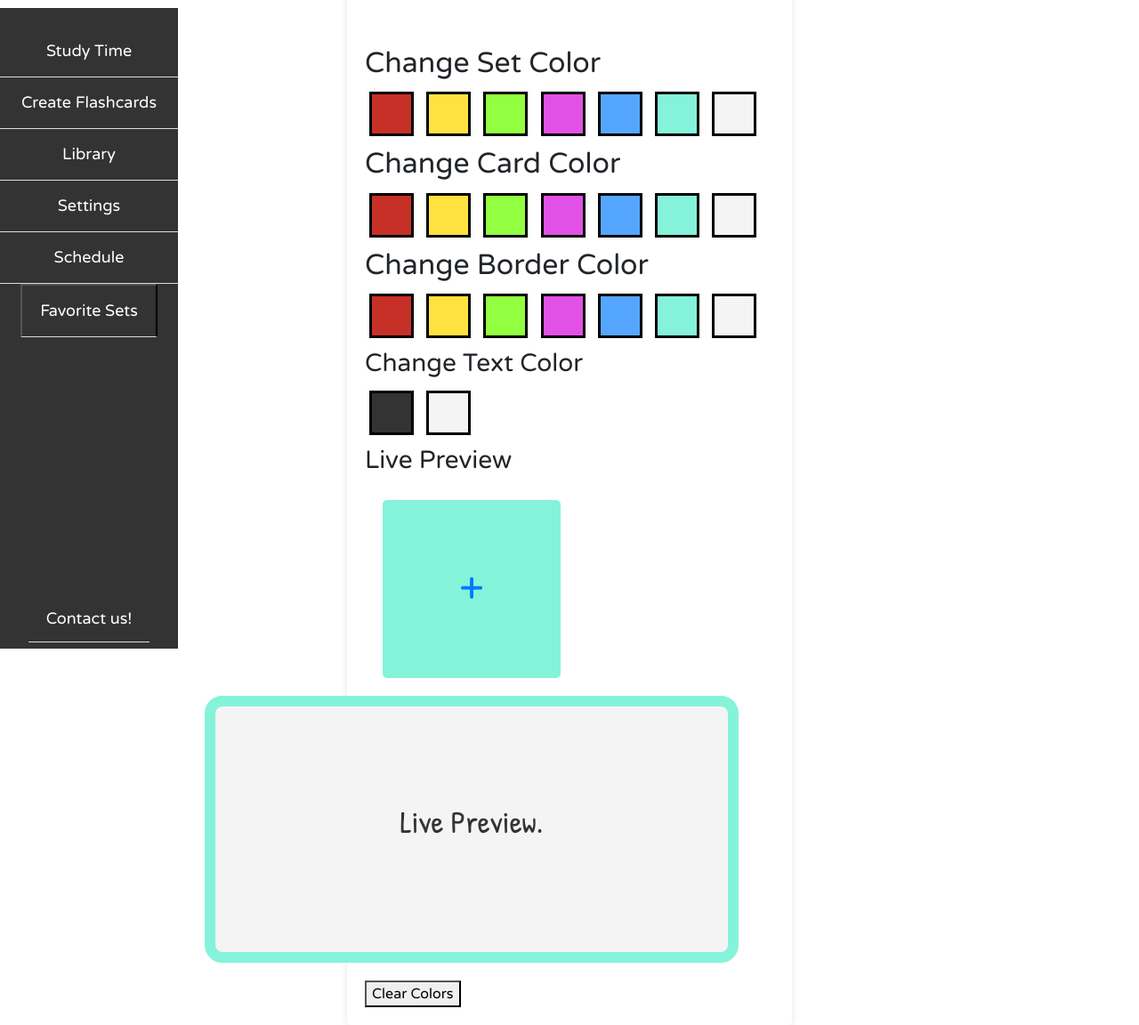
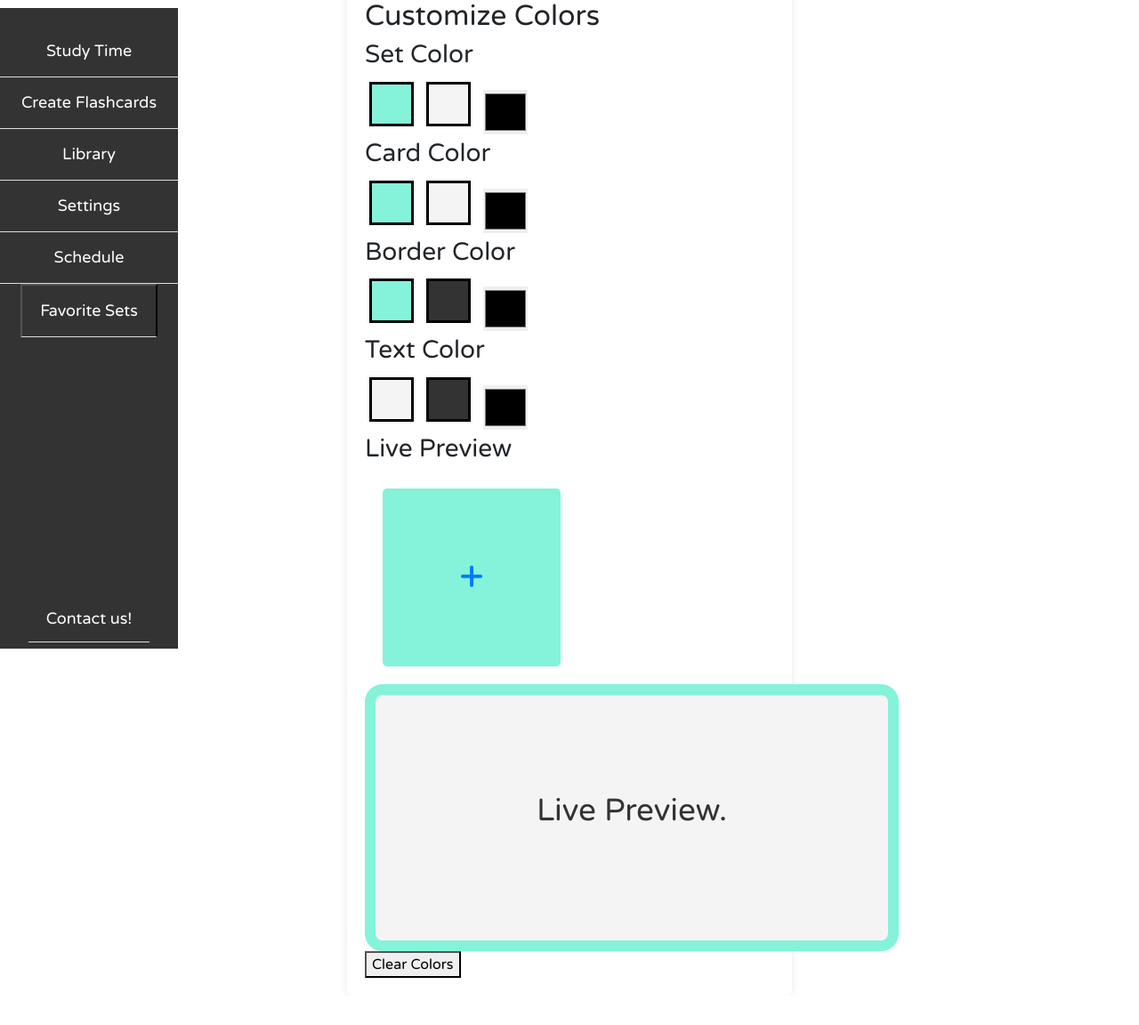
Before and after one commit to njgarner/CSC289-Flashcard-Generator, a Django app: page /customize/ in a window 1280 px wide. Shown: the part 71-1223 px from the top of the page at 89% size. After the commit the page ends 1170 px from the top, so only its background shows below. Run offline with Django 5.2, Linux system fonts and the light colour scheme; the visitor is signed in with stand-in values (Sample User, id 1); data that the repository does not hold is empty; some libraries are stand-ins or nearby versions.

Commit message:
Update customize.html
Enhanced + Added color picker for choosing any color/hue.

```diff
--- a/mysite/mysite/templates/customize.html
+++ b/mysite/mysite/templates/customize.html
@@ -3,17 +3,16 @@
 {% block title %}Customize - Flashlite{% endblock %}
 
 {% block main %}
-
     <!-- Internal CSS -->
-    <style media="screen">
-      :root{
+    <style>
+      :root {
         --setcolor: #84F3DA;
         --textcolor: #333333;
         --cardcolor: #f4f4f4;
         --bordercolor: #84F3DA;
       }
 
-      span {
+      span, input[type="color"] {
         width: 50px;
         height: 50px;
         margin: 5px;
@@ -23,12 +22,14 @@
         border-color: #000000;
       }
 
-      .add-box{
-        background-color: var(--setcolor); /* background color */
-        color: var(--textcolor); /* text color */
+      input[type="color"] {
+        border: none;
+        cursor: pointer;
+        padding: 0;
       }
 
-      .flashcard-text{
+      .add-box {
+        background-color: var(--setcolor);
         color: var(--textcolor);
       }
 
@@ -38,183 +39,129 @@
         border-color: var(--bordercolor);
         background-color: var(--cardcolor);
         color: var(--textcolor);
-        border-radius: 20px; /* Rounds out the border edges */
-        align-content: center; /* Centers the text to be in the middle of the flashcard */
-        padding-top: 15px;
-        padding-bottom: 15px;
-        padding-left: 10px;
-        padding-right: 10px
+        border-radius: 20px;
+        align-content: center;
+        padding: 15px 10px;
       }
 
-      .container{
+      .container {
         max-width: 500px;
-        margin: atuo;
+        margin: auto;
         background-color: #fff;
-        padding: 1px 20px 20px 20px;
+        padding: 20px;
         border-radius: 5px;
         box-shadow: 0 0 10px rgba(0, 0, 0, 0.1);
       }
     </style>
-    <!-- Main Content Section -->
+
+    <!-- Main Content -->
     <div class="container">
+      <h2>Customize Colors</h2>
 
-      <br><br><br>
-
-      <h2>Change Set Color</h2>
-      <!-- Main Content Section -->
-      <span class="set-color" data-color="#C63027" style="background-color: #C63027;"></span>
-      <span class="set-color" data-color="#FFE140" style="background-color: #FFE140;"></span>
-      <span class="set-color" data-color="#92FF40" style="background-color: #92FF40;"></span>
-      <span class="set-color" data-color="#E251E5" style="background-color: #E251E5;"></span>
-      <span class="set-color" data-color="#55A6FF" style="background-color: #55A6FF;"></span>
+      <!-- Set Color -->
+      <h3>Set Color</h3>
+      <div>
         <span class="set-color" data-color="#84F3DA" style="background-color: #84F3DA;"></span>
         <span class="set-color" data-color="#F4F4F4" style="background-color: #F4F4F4;"></span>
+        <input type="color" id="customSetColor">
+      </div>
 
-      <h2>Change Card Color</h2>
-      <!-- Main Content Section -->
-      <span class="card-color" data-color="#C63027" style="background-color: #C63027;"></span>
-      <span class="card-color" data-color="#FFE140" style="background-color: #FFE140;"></span>
-      <span class="card-color" data-color="#92FF40" style="background-color: #92FF40;"></span>
-      <span class="card-color" data-color="#E251E5" style="background-color: #E251E5;"></span>
-      <span class="card-color" data-color="#55A6FF" style="background-color: #55A6FF;"></span>
+      <!-- Card Color -->
+      <h3>Card Color</h3>
+      <div>
         <span class="card-color" data-color="#84F3DA" style="background-color: #84F3DA;"></span>
         <span class="card-color" data-color="#F4F4F4" style="background-color: #F4F4F4;"></span>
-
-      <h2>Change Border Color</h2>
-      <!-- Main Content Section -->
-      <span class="border-color" data-color="#C63027" style="background-color: #C63027;"></span>
-      <span class="border-color" data-color="#FFE140" style="background-color: #FFE140;"></span>
-      <span class="border-color" data-color="#92FF40" style="background-color: #92FF40;"></span>
-      <span class="border-color" data-color="#E251E5" style="background-color: #E251E5;"></span>
-      <span class="border-color" data-color="#55A6FF" style="background-color: #55A6FF;"></span>
-      <span class="border-color" data-color="#84F3DA" style="background-color: #84F3DA;"></span>
-      <span class="border-color" data-color="#F4F4F4" style="background-color: #F4F4F4;"></span>
-
-
-      <h3>Change Text Color</h3>
-      <!-- Main Content Section -->
-      <span class="text-color" data-color="#333333" style="background-color: #333333;"></span>
-      <span class="text-color" data-color="#F4F4F4" style="background-color: #F4F4F4;"></span>
-
-      <h3>Live Preview</h3>
-
-      <!-- Live Preview Set -->
-      <div class="flashcard-sets-list">
-        <button class="add-box">
-          <a href="">+</a>
-        </button>
-
-      <br><br><br>
-
-      <!-- Live Preview Flashcard -->
-      <div class="flashcard patrick-hand-regular" id="flashcard">
-        {% if flashcards %}
-            <p id="card-content" class="flashcard-text">{{ flashcards.0.question }}</p>
-        {% else %}
-            <p class="flashcard-text">Live Preview.</p>
-        {% endif %}
+        <input type="color" id="customCardColor">
       </div>
 
+      <!-- Border Color -->
+      <h3>Border Color</h3>
+      <div>
+        <span class="border-color" data-color="#84F3DA" style="background-color: #84F3DA;"></span>
+        <span class="border-color" data-color="#333333" style="background-color: #333333;"></span>
+        <input type="color" id="customBorderColor">
       </div>
 
-    <!-- Save Changes -->
-    <!-- Changes are saved automatically for live preview -->
+      <!-- Text Color -->
+      <h3>Text Color</h3>
+      <div>
+        <span class="text-color" data-color="#F4F4F4" style="background-color: #F4F4F4;"></span>
+        <span class="text-color" data-color="#333333" style="background-color: #333333;"></span>
+        <input type="color" id="customTextColor">
+      </div>
+
+      <!-- Live Preview -->
+      <h3>Live Preview</h3>
+      <div class="flashcard-sets-list">
+        <button class="add-box"><a href="">+</a></button>
+      </div>
+
+      <div class="flashcard">
+        <p class="flashcard-text">Live Preview.</p>
+      </div>
 
       <!-- Clear Colors / Restore Default -->
       <button id="clearColorsBtn">Clear Colors</button>
+    </div>
 
-<!-- JavaScript Section -->
+    <!-- JavaScript -->
     <script>
-// Helper function to save color to localStorage
-function saveColorToLocalStorage(key, value) {
-  localStorage.setItem(key, value);
+      function saveColor(key, cssVariable, color) {
+        localStorage.setItem(key, color);
+        document.documentElement.style.setProperty(cssVariable, color);
       }
 
-// Helper function to load color from localStorage
-function loadColorFromLocalStorage(key, cssVariable) {
-  const color = localStorage.getItem(key);
-  if (color) {
+      function loadColor(key, cssVariable, defaultColor) {
+        const color = localStorage.getItem(key) || defaultColor;
         document.documentElement.style.setProperty(cssVariable, color);
       }
-}
 
-// Set Color Event Listener
-let setcolor = document.querySelectorAll(".set-color");
-setcolor.forEach(function(element) {
+      function setupColorSelection(className, storageKey, cssVariable, inputId) {
+        // Predefined color buttons
+        document.querySelectorAll("." + className).forEach(element => {
           element.addEventListener("click", function() {
-      console.log('set button clicked');
-      console.log(this.dataset.color);
-      if (this.dataset.color) {
-          document.documentElement.style.setProperty("--setcolor", this.dataset.color);
-          saveColorToLocalStorage('setcolor', this.dataset.color);
-      }
+            let color = this.dataset.color;
+            saveColor(storageKey, cssVariable, color);
+            document.getElementById(inputId).value = color; // Update picker
           });
         });
 
-// Card Color Event Listener
-let cardcolor = document.querySelectorAll(".card-color");
-cardcolor.forEach(function(element) {
-  element.addEventListener("click", function() {
-      console.log('card color button clicked');
-      console.log(this.dataset.color);
-      if (this.dataset.color) {
-          document.documentElement.style.setProperty("--cardcolor", this.dataset.color);
-          saveColorToLocalStorage('cardcolor', this.dataset.color);
+        // Custom color picker
+        document.getElementById(inputId).addEventListener("input", function() {
+          let color = this.value;
+          saveColor(storageKey, cssVariable, color);
+        });
       }
-  });
-});
 
-// Border Color Event Listener
-let bordercolor = document.querySelectorAll(".border-color");
-bordercolor.forEach(function(element) {
-  element.addEventListener("click", function() {
-      console.log('border button clicked');
-      console.log(this.dataset.color);
-      if (this.dataset.color) {
-          document.documentElement.style.setProperty("--bordercolor", this.dataset.color);
-          saveColorToLocalStorage('bordercolor', this.dataset.color);
-      }
-  });
-});
-
-// Text Color Event Listener
-let textcolor = document.querySelectorAll(".text-color");
-textcolor.forEach(function(element) {
-  element.addEventListener("click", function() {
-      console.log('text button clicked');
-      console.log(this.dataset.color);
-      if (this.dataset.color) {
-          document.documentElement.style.setProperty("--textcolor", this.dataset.color);
-          saveColorToLocalStorage('textcolor', this.dataset.color);
-      }
-  });
-});
-
-// Apply saved colors from localStorage
-window.addEventListener('load', function() {
-  loadColorFromLocalStorage('setcolor', '--setcolor');
-  loadColorFromLocalStorage('cardcolor', '--cardcolor');
-  loadColorFromLocalStorage('bordercolor', '--bordercolor');
-  loadColorFromLocalStorage('textcolor', '--textcolor');
-});
-
-// Clear/reset color values from localStorage
-function clearColorsFromLocalStorage() {
-  localStorage.removeItem('setcolor');
-  localStorage.removeItem('cardcolor');
-  localStorage.removeItem('bordercolor');
-  localStorage.removeItem('textcolor');
-  // Reset the CSS variables to default values
+      function resetColors() {
+        localStorage.clear();
         document.documentElement.style.setProperty("--setcolor", "#84F3DA");
         document.documentElement.style.setProperty("--cardcolor", "#F4F4F4");
         document.documentElement.style.setProperty("--bordercolor", "#84F3DA");
         document.documentElement.style.setProperty("--textcolor", "#333333");
-  console.log("All color settings cleared.");
+
+        // Reset color pickers to defaults
+        document.getElementById("customSetColor").value = "#84F3DA";
+        document.getElementById("customCardColor").value = "#F4F4F4";
+        document.getElementById("customBorderColor").value = "#84F3DA";
+        document.getElementById("customTextColor").value = "#333333";
       }
 
-// Event listener for the "Clear Colors" button
-document.getElementById('clearColorsBtn').addEventListener('click', function() {
-  clearColorsFromLocalStorage();
+      document.addEventListener("DOMContentLoaded", function() {
+        // Load colors from localStorage
+        loadColor("setcolor", "--setcolor", "#84F3DA");
+        loadColor("cardcolor", "--cardcolor", "#F4F4F4");
+        loadColor("bordercolor", "--bordercolor", "#84F3DA");
+        loadColor("textcolor", "--textcolor", "#333333");
+
+        // Setup event listeners
+        setupColorSelection("set-color", "setcolor", "--setcolor", "customSetColor");
+        setupColorSelection("card-color", "cardcolor", "--cardcolor", "customCardColor");
+        setupColorSelection("border-color", "bordercolor", "--bordercolor", "customBorderColor");
+        setupColorSelection("text-color", "textcolor", "--textcolor", "customTextColor");
+
+        // Clear colors button
+        document.getElementById("clearColorsBtn").addEventListener("click", resetColors);
       });
     </script>
 {% endblock main %}
```
Lines whose indentation alone changed are shown as unchanged.
